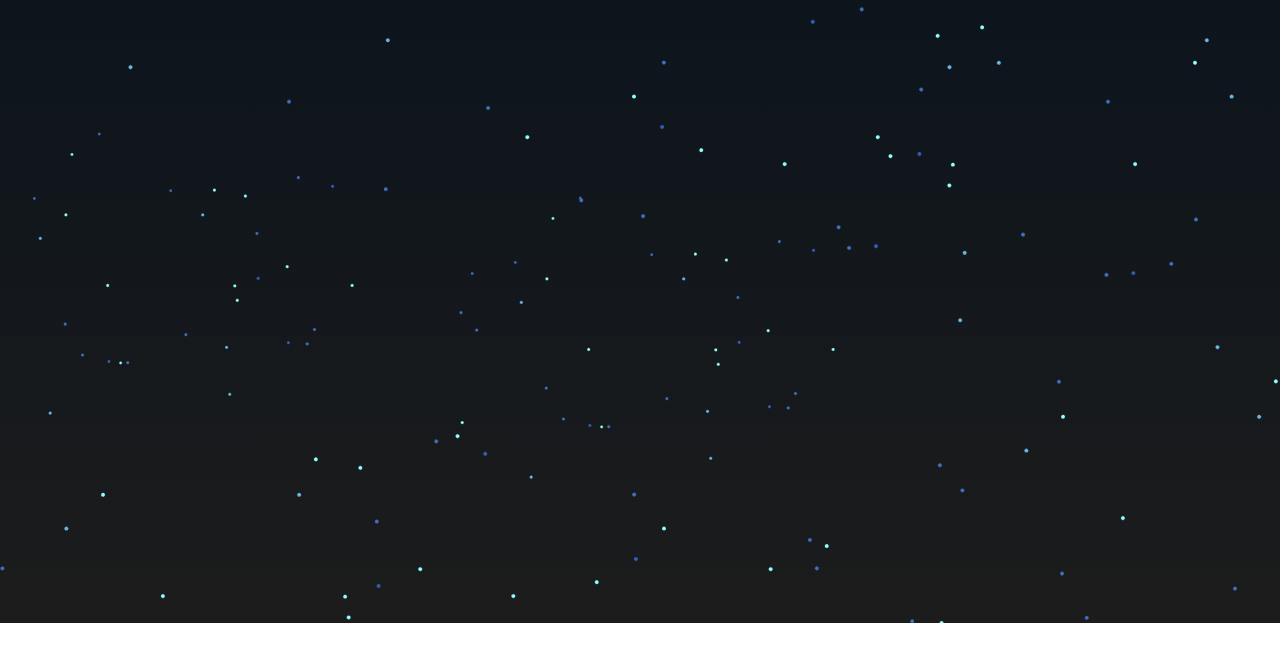
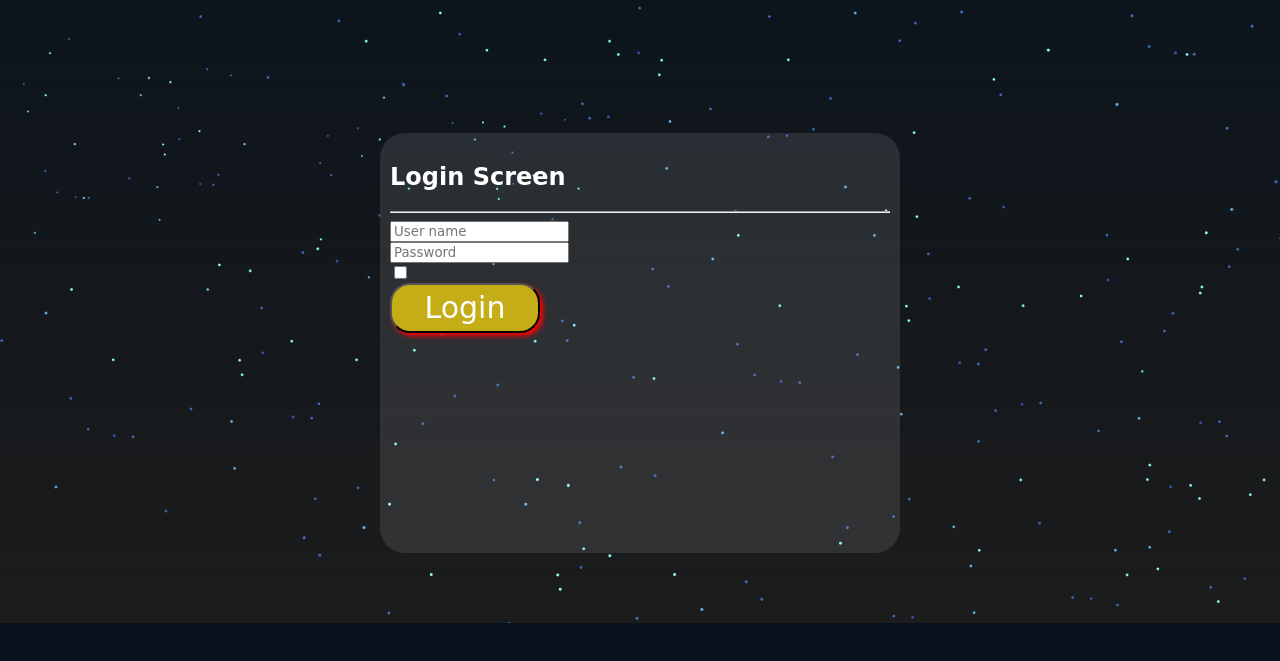
Before and after one commit to ZakaDev22/PizzaLogingScreen, a plain HTML site: page index.html in a window 1280 px wide. Shown: the part 177-838 px from the top of the page. Before the commit the page ends 800 px from the top, so only its background shows below. Drawn offline with Linux system fonts and the light colour scheme.

Commit message:
Fixing Content Form Bug And Make The Form opacity to 0.1 In The Center Of The Secreen

```diff
--- a/container.css
+++ b/container.css
@@ -1,7 +1,7 @@
 
 .container {
     width: 100%;
-    height: 100vh;
+    height: inherit;
     background-image: url(stars1.png);
-    /* position: relative; */
+    background-size: cover;
 }
--- /dev/null
+++ b/content.css
@@ -0,0 +1,41 @@
+
+.content {
+
+    width: 100%;
+    height: 100%;
+    display: flex;
+    justify-content: center;
+    align-items: center;
+
+}
+
+
+form {
+    width: 500px;
+    height: 400px;
+    background-color: rgba(255,255,255, 0.1);
+    padding: 10px;
+    border-radius: 25px;
+}
+
+.content form #loging {
+
+    width: 150px;
+    height: 50px;
+    border-radius: 20px;
+    font-size: 30px;
+    box-shadow: 3px 3px 5px red;
+    transition: all 650ms ease;
+    cursor: pointer;
+}
+
+.content form #loging {
+    background-color: #c4ad16;
+}
+
+.content form #loging:hover {
+    background-color: #1b1b18d6;
+    transform: scale(1.1);
+    opacity: 0.8;
+    box-shadow: 3px 3px 5px #ffffff;
+}
--- a/index.html
+++ b/index.html
@@ -1,5 +1,6 @@
 <!DOCTYPE html>
 <html lang="en">
+
 <head>
     <meta charset="UTF-8">
     <meta name="viewport" content="width=device-width, initial-scale=1.0">
@@ -9,7 +10,9 @@
     <link rel="stylesheet" href="nav.css">
     <link rel="stylesheet" href="NavLeftSide.css">
     <link rel="stylesheet" href="NavRightSide.css">
+    <link rel="stylesheet" href="content.css">
 </head>
+
 <body>
 
     <div class="container">
@@ -19,8 +22,8 @@
 
                 <div class="profile">
                     <div class="image">
-                        <img src="https://icons.iconarchive.com/icons/iconarchive/fat-sugar-food/128/Pizza-icon.png" width="128"
-                            height="128">
+                        <img src="https://icons.iconarchive.com/icons/iconarchive/fat-sugar-food/128/Pizza-icon.png"
+                            width="128" height="128">
                     </div>
                     <h2>Wlcome Ziko</h2>
                 </div>
@@ -44,8 +47,7 @@
             <div class="right">
 
                 <div class="image">
-                    <img src="Pizza.256.png" width="90"
-                        height="90">
+                    <img src="Pizza.256.png" width="90" height="90">
                 </div>
                 <div class="register">
                     <button type="submit">Register</button>
@@ -55,6 +57,33 @@
                 </div>
             </div>
         </nav>
+
+        <div class="content">
+
+            <form>
+                <h2>Login Screen</h2>
+                <hr>
+                <div class="info">
+
+                    <div>
+                        <input type="text" placeholder="User name">
+                    </div>
+                    <div>
+                        <input type="password" placeholder="Password">
+                    </div>
+                </div>
+                <div class="valid">
+
+                    <div>
+                        <input type="checkbox" name="RemeberMe" id="">
+                    </div>
+                    <div>
+                        <button id="loging" type="submit">Login</button>
+                    </div>
+                </div>
+            </form>
         </div>
         </body>
+    </div>
+
 </html>
```
Lines whose indentation alone changed are shown as unchanged.
